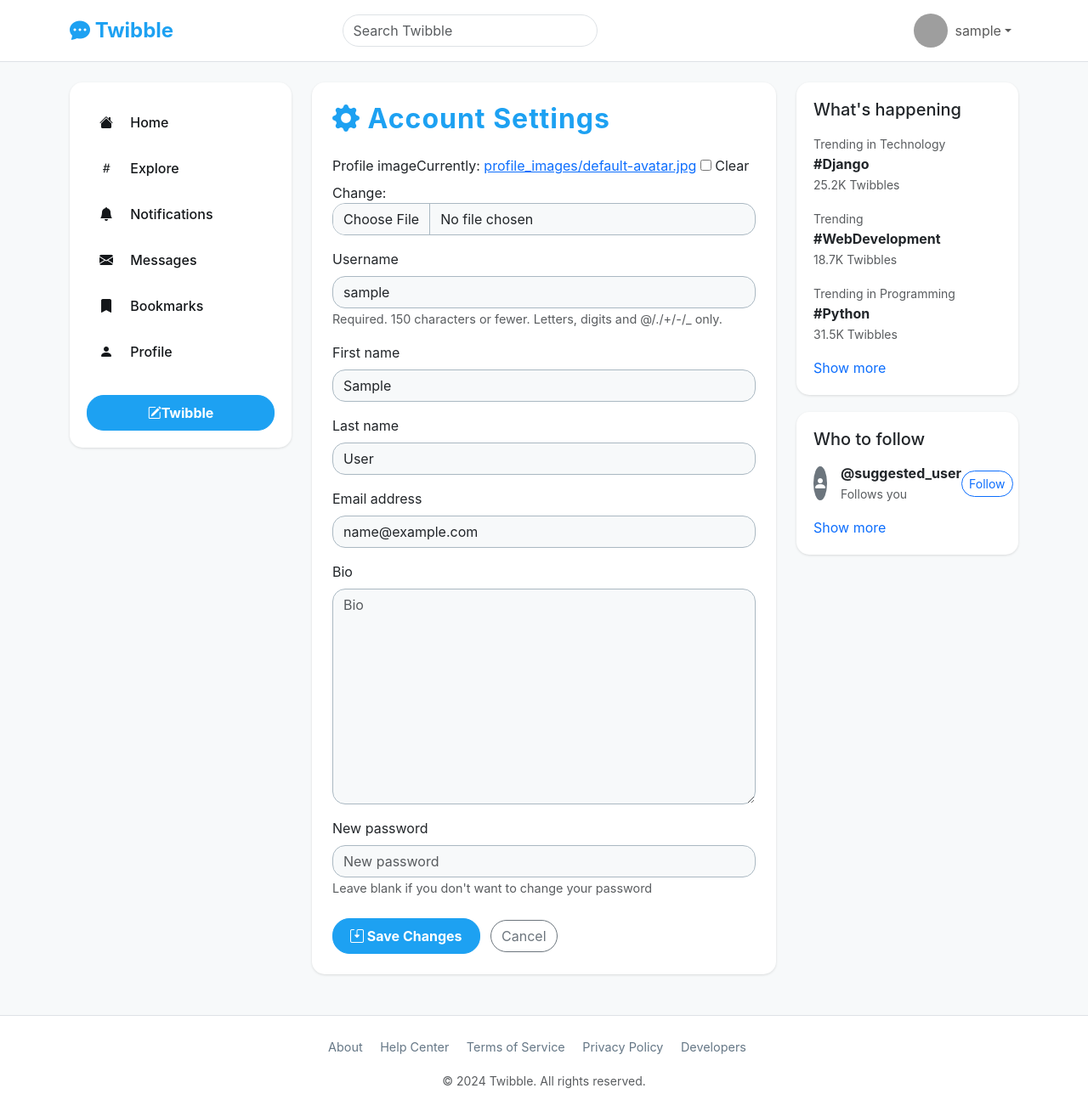
After one commit to DevMohammad-SA/Twibble, a Django app: page /users/settings/ in a window 1280 px wide. The commit adds this page. Shown: the whole page at 85% size. Run offline with Django 5.2, Linux system fonts and the light colour scheme; the visitor is signed in with stand-in values (Sample User, id 1); parts of the project's set-up code (start-up, migrations or seed data) failed here and were passed over; some libraries are stand-ins or nearby versions; grey boxes are pictures that could not be loaded.

Commit message:
Added Settings page where users can: - Change there username, email, first and last name. - Change there profile images, and it will be handled with "pillow"   package so the size will be 512,512px and it will be saved as "RGB" to   prevent PNG problems.

```diff
--- a/templates/base.html
+++ b/templates/base.html
@@ -140,7 +140,7 @@
                             </a>
                             <ul class="dropdown-menu">
                               <li><a class="dropdown-item" href="{%url 'users:profile' request.user.username%}">Profile</a></li>
-                                <li><a class="dropdown-item" href="#">Settings</a></li>
+                              <li><a class="dropdown-item" href="{% url 'users:settings' %}">Settings</a></li>
                                 <li><hr class="dropdown-divider"></li>
                                 {%if user.is_authenticated%}
                                 <li><a class="dropdown-item" href="{%url 'users:logout'%}">Logout</a></li>
--- a/users/forms.py
+++ b/users/forms.py
@@ -46,3 +46,33 @@ class TwibbleAuthenticationForm(AuthenticationForm):
         super().__init__(*args, **kwargs)
         for field in self.fields.values():
             field.widget.attrs.update({"class": "form-control"})
+
+class TwibbleUserSettingsForm(forms.ModelForm):
+    password = forms.CharField(
+        label="New password",
+        widget=forms.PasswordInput,
+        required=False,
+        help_text="Leave blank if you don't want to change your password"
+    )
+    bio = forms.CharField(
+        widget = forms.Textarea,
+        required = False,
+        label ="Bio"
+
+    )
+    class Meta:
+        model = TwibbleUser
+        fields= ['profile_image','username','first_name','last_name','email','bio']
+
+    def __init__(self, *args, **kwargs):
+        super().__init__(*args, **kwargs)
+        for field in self.fields.values():
+            field.widget.attrs.update({"class": "form-control"})
+    def save(self,commit=True):
+        user = super().save(commit=False)
+        password = self.cleaned_data.get('password')
+        if password:
+            user.set_password(password)
+        if commit:
+            user.save()
+        return user
--- a/users/models.py
+++ b/users/models.py
@@ -1,5 +1,6 @@
 from django.db import models
 from django.contrib.auth.models import AbstractUser
+from PIL import Image
 # Create your models here.
 
 
@@ -20,6 +21,16 @@ class TwibbleUser(AbstractUser):
         if self.username:
             self.username = self.username.lower()
         super().save(*args, **kwargs)
+        if self.profile_image:
+            img = Image.open(self.profile_image.path)
+
+            max_size = (512,512)
+            img.thumbnail(max_size)
+
+            if img.mode != "RGB":
+                img = img.convert("RGB")
+
+            img.save(self.profile_image.path, quality=85, optimize=True)
 
     def __str__(self):
         return self.username
--- /dev/null
+++ b/users/templates/users/settings.html
@@ -0,0 +1,47 @@
+{% extends "base.html" %}
+{% load django_bootstrap5 %}
+
+{% block title %}Account Settings | Twibble{% endblock %}
+
+{% block extra_css %}
+<style>
+    .settings-header {
+        color: var(--twibble-primary);
+        font-weight: bold;
+        letter-spacing: 1px;
+    }
+    .settings-form-label {
+        font-weight: 500;
+        color: var(--twibble-dark);
+    }
+    .settings-form .form-control {
+        border-radius: 15px;
+        background: var(--twibble-background);
+        border: 1px solid var(--twibble-extra-light-gray);
+    }
+    .settings-form .form-text {
+        font-size: 0.9rem;
+        color: var(--twibble-light-gray);
+    }
+</style>
+{% endblock %}
+
+{% block content %}
+<div class="p-4">
+    <h2 class="settings-header mb-4">
+        <i class="bi bi-gear-fill"></i> Account Settings
+    </h2>
+    <form method="post" enctype="multipart/form-data" class="settings-form">
+        {% csrf_token %}
+        {% bootstrap_form form layout="vertical" %}
+        <div class="mt-4">
+            <button type="submit" class="btn btn-twibble btn-primary">
+                <i class="bi bi-save2"></i> Save Changes
+            </button>
+            <a href="{% url 'users:profile' request.user.username %}" class="btn btn-outline-secondary ms-2 rounded-pill">
+                Cancel
+            </a>
+        </div>
+    </form>
+</div>
+{% endblock %}
--- a/users/urls.py
+++ b/users/urls.py
@@ -7,6 +7,7 @@ urlpatterns = [
     path("register/", views.register_view, name="register"),
     path("login/", views.login_view, name="login"),
     path("@<str:username>/", views.profile_view, name="profile"),
+    path("settings/", views.settings_view, name="settings"),
     path("logout/", views.logout_view, name="logout"),
     path("follow/<str:username>/",views.follow_view, name="follow"),
     path("unfollow/<str:username>/",views.unfollow_view,name="unfollow"),
--- a/users/views.py
+++ b/users/views.py
@@ -1,8 +1,8 @@
 from django.contrib.auth.decorators import login_required
 from django.shortcuts import get_object_or_404, render, redirect
-from .forms import TwibbleUserCreationForm, TwibbleAuthenticationForm
+from .forms import TwibbleUserCreationForm, TwibbleAuthenticationForm,TwibbleUserSettingsForm
 from .models import TwibbleUser
-from django.contrib.auth import login, logout
+from django.contrib.auth import login, logout, update_session_auth_hash
 from django.contrib import messages
 
 # Create your views here
@@ -102,3 +102,19 @@ def logout_view(request):
     logout(request)
     messages.success(request, "You have been logged out.")
     return redirect("users:login")
+
+@login_required
+def settings_view(request):
+    if request.method =="POST":
+        form = TwibbleUserSettingsForm(request.POST,request.FILES,instance=request.user)
+        if form.is_valid():
+            user = form.save()
+            messages.success(request, f"Profile updated successfully !")
+            username = request.user.username
+            # If password was changed, keep the user logged in
+            if 'password' in form.cleaned_data and form.cleaned_data['password']:
+                update_session_auth_hash(request, user)
+            return redirect("users:profile",username=username)
+    else:
+        form = TwibbleUserSettingsForm(instance=request.user)
+    return render(request,"users/settings.html",{'form':form})
```
